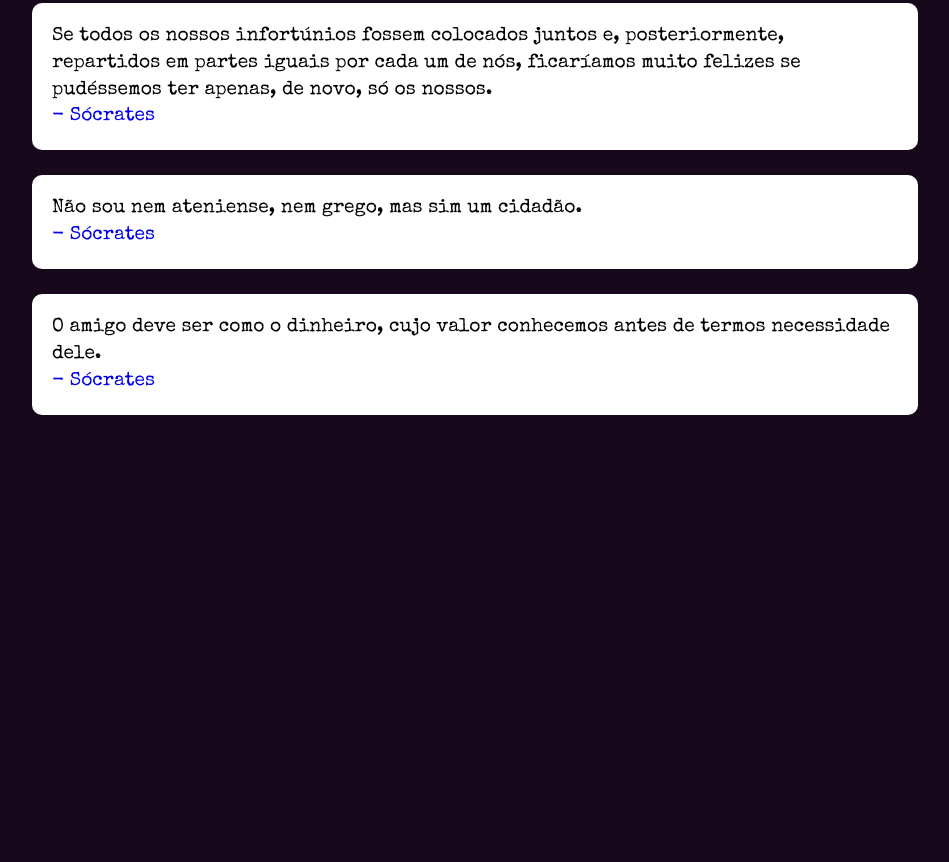
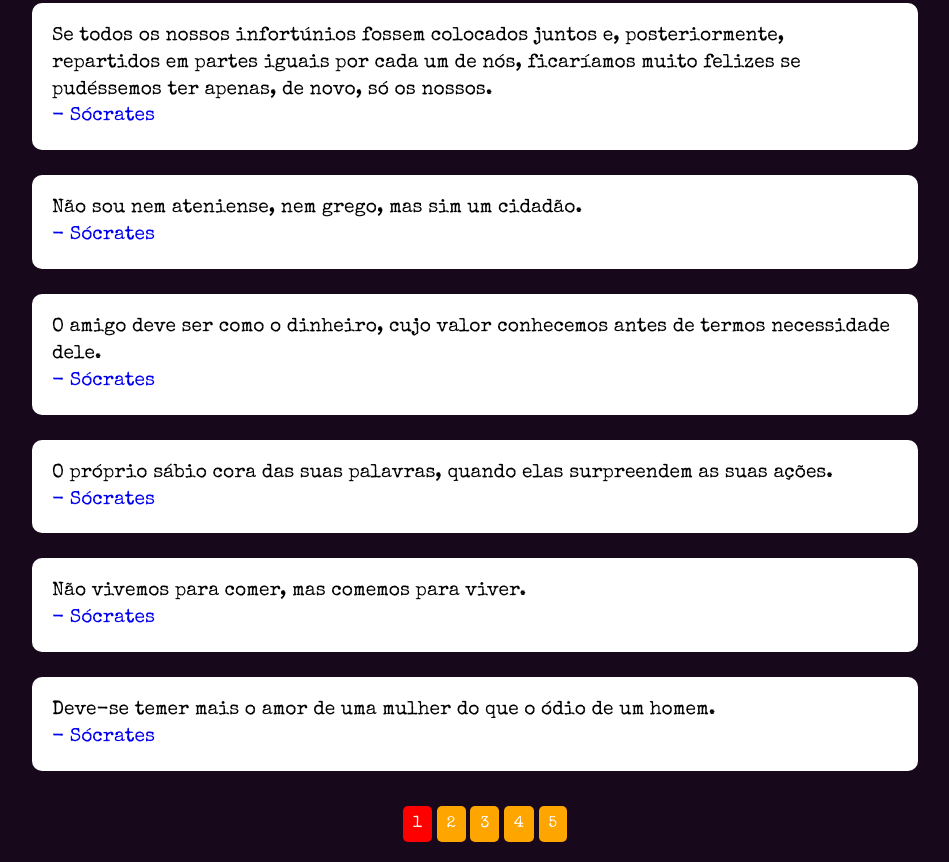
Before and after one commit to developerlucassouza/paixoes.filosoficas, a plain HTML site: page autor/socrates/index.html in a window 1280 px wide. Shown: the part 1108-1970 px from the top of the page, without its empty margins (165-1114 px from the left). Before the commit the page ends 1558 px from the top, so only its background shows below. Drawn offline with Linux system fonts and the light colour scheme.

Commit message:
pag 2 e 3 de sócrates

```diff
--- a/autor/socrates/index.html
+++ b/autor/socrates/index.html
@@ -24,40 +24,67 @@
         <section class="pensamentos">
             <p>Só sei que nada sei.
                 <br>
-                <a href="../socrates/index.html" class="autor">- Sócrates</a>
+                <a href="index.html" class="autor">- Sócrates</a>
             </p>
 
             <p>Conhece-te a ti mesmo, e conhecerás o universo e os deuses.
                 <br>
-                <a href="../socrates/index.html" class="autor">- Sócrates</a>
+                <a href="index.html" class="autor">- Sócrates</a>
             </p>
 
             <p>Sábio é aquele que conhece os limites da própria ignorância.
                 <br>
-                <a href="../socrates/index.html" class="autor">- Sócrates</a>
+                <a href="index.html" class="autor">- Sócrates</a>
             </p>
 
             <p>Para conseguir a amizade de uma pessoa digna é preciso desnevolvermos em nós mesmos as qualidades que naquela admiramos.
                 <br>
-                <a href="../socrates/index.html" class="autor">- Sócrates</a>
+                <a href="index.html" class="autor">- Sócrates</a>
             </p>
 
             <p>Se todos os nossos infortúnios fossem colocados juntos e, posteriormente, repartidos em partes iguais por cada um de nós, ficaríamos muito felizes se pudéssemos ter apenas, de novo, só os nossos.
                 <br>
-                <a href="../socrates/index.html" class="autor">- Sócrates</a>
+                <a href="index.html" class="autor">- Sócrates</a>
             </p>
 
             <p>Não sou nem ateniense, nem grego, mas sim um cidadão.
                 <br>
-                <a href="../socrates/index.html" class="autor">- Sócrates</a>
+                <a href="index.html" class="autor">- Sócrates</a>
             </p>
 
             <p>O amigo deve ser como o dinheiro, cujo valor conhecemos antes de termos necessidade dele.
                 <br>
-                <a href="../socrates/index.html" class="autor">- Sócrates</a>
+                <a href="index.html" class="autor">- Sócrates</a>
+            </p>
+
+            <p>O próprio sábio cora das suas palavras, quando elas surpreendem as suas ações.
+                <br>
+                <a href="index.html" class="autor">- Sócrates</a>
+            </p>
+
+            <p>Não vivemos para comer, mas comemos para viver.
+                <br>
+                <a href="index.html" class="autor">- Sócrates</a>
+            </p>
+
+            <p>Deve-se temer mais o amor de uma mulher do que o ódio de um homem.
+                <br>
+                <a href="index.html" class="autor">- Sócrates</a>
             </p>
         </section>
+
+        <div class="center">
+            <nav class="page">
+                <a href="index.html" style="background-color: red;">1</a>
+                <a href="socrates(2).html">2</a>
+                <a href="socrates(3).html">3</a>
+                <a href="">4</a>
+                <a href="">5</a>
+            </nav>
+        </div>
     </main>
+
+
 
 
 </body>
--- a/style.css
+++ b/style.css
@@ -100,6 +100,10 @@ section.pensamentos p {
     text-align: left;
 }
 
+
+
+
+
 a.autor {
     text-decoration: none;
 }
@@ -133,12 +137,42 @@ div.center article.pensador {
 
 
 
+nav.page {
+    width: 100%;
+    margin-bottom: 20px;
+
+    text-align: center;
+}
+
+nav.page a {
+    width: 20%;
+    padding: 10px;
+
+    border-radius: 5px;
+
+    text-indent: 0%;
+    text-decoration: none;
+
+    color: white;
+    background-color: orange;
+}
+
+nav.page a:hover {
+    text-decoration: underline;
+}
+
+
+
+
+
+
+
 
 
 /* ===== Cabeçalho ===== */
 
 header {
-    background-image: linear-gradient(to bottom, #000000, #020355);
+    background-image: linear-gradient(to bottom, black, #020355);
 }
 
 header h1 {
```
Also changed, not shown: autor/confucio/index.html (+1 -1 lines), autor/socrates/socrates(2).html (added, +75 -0 lines), autor/socrates/socrates(3).html (added, +74 -0 lines), Paleta de cores PF.txt (added).
